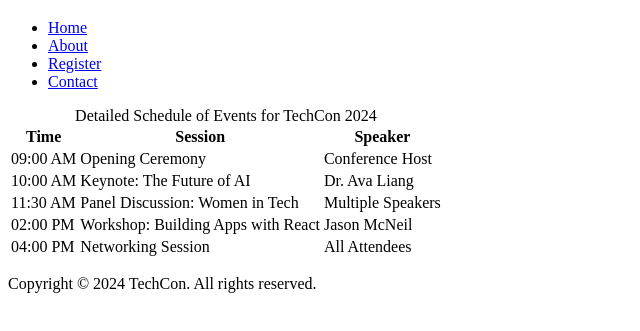
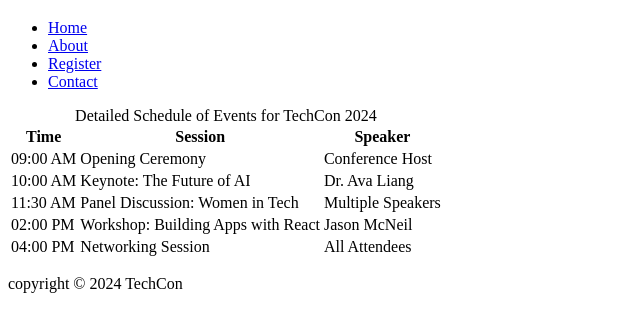
Before and after one commit to Tesfalem8135/TechCon-HTML, a plain HTML site: page techcon_website/schedule.html in a window 1280 px wide. Shown: the part 61-392 px from the top of the page, without its empty margins (0-640 px from the left). Drawn offline with Linux system fonts and the light colour scheme.

Commit message:
Add sche

```diff
--- a/techcon_website/schedule.html
+++ b/techcon_website/schedule.html
@@ -60,7 +60,7 @@
     </main>
     <!-- Footer Section -->
     <footer>
-         <p>Copyright © 2024 TechCon. All rights reserved.</p>
+         <p>copyright © 2024 TechCon</p>
     </footer>
 
 </body>
```
